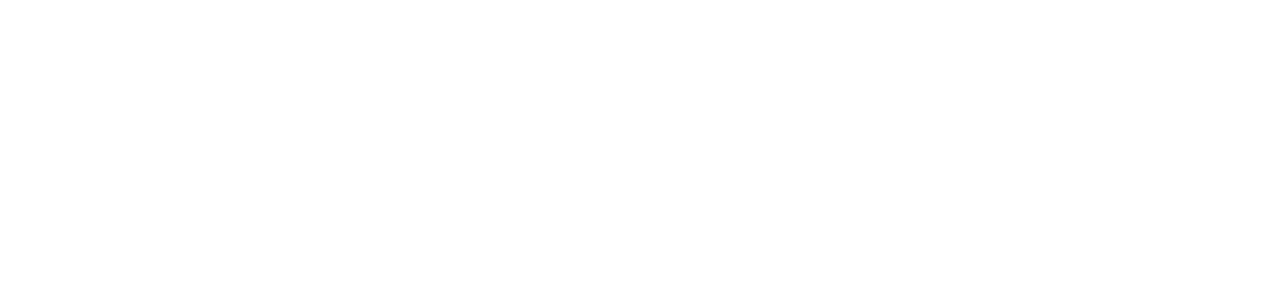
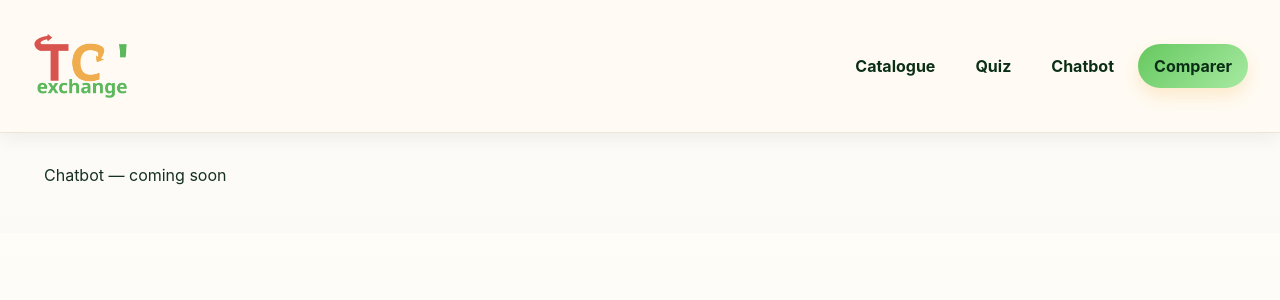
Before and after one commit to SsylaB/tcexchange-web, a React (Vite) app: page /compare in a window 1280 px wide. Before the commit this address had no page. Shown: the top 300 px of the page. Built offline with nearby package versions, Linux system fonts and the light colour scheme.

Commit message:
change naming convention from camelCase to snake_case implement backend for data-fetching and remove hard-coded data destinations.json improve layout and TC theme (4 colours in the header)

```diff
--- a/src/App.tsx
+++ b/src/App.tsx
@@ -4,6 +4,7 @@ import CatalogPage from "./pages/CatalogPage";
 import QuizPage from "./pages/QuizPage";
 import ChatbotPage from "./pages/ChatbotPage";
 import DestinationPage from "./pages/DestinationPage";
+import ComparePage from "./pages/ComparePage";
 
 function App() {
     return (
@@ -14,6 +15,7 @@ function App() {
                     <Route path="/destination/:id" element={<DestinationPage />} />
                     <Route path="/quiz" element={<QuizPage />} />
                     <Route path="/chatbot" element={<ChatbotPage />} />
+                    <Route path={"/compare"} element={<ComparePage />} />
                 </Route>
             </Routes>
         </BrowserRouter>
--- a/src/components/Header.tsx
+++ b/src/components/Header.tsx
@@ -5,17 +5,30 @@ function Header() {
     return (
         <header className="header">
             <div className="header__logo">
-                <img src="/logo_full.png" alt="TC'exchange" />
+                <NavLink to="/">
+                    <img src="/logo_full.png" alt="TC'exchange"/>
+                </NavLink>
             </div>
             <nav className="header__nav">
-                <NavLink to="/" end className={({ isActive }) => isActive ? "nav-link nav-link--active" : "nav-link"}>
+                <NavLink to="/" end
+                         className={({ isActive }) =>
+                             `nav-link nav-link--catalog${isActive ? " nav-link--active" : ""}`}>
                     Catalogue
                 </NavLink>
-                <NavLink to="/quiz" className={({ isActive }) => isActive ? "nav-link nav-link--active" : "nav-link"}>
+                <NavLink to="/quiz"
+                         className={({ isActive }) =>
+                             `nav-link nav-link--quiz${isActive ? " nav-link--active" : ""}`}>
                     Quiz
                 </NavLink>
-                <NavLink to="/chatbot" className={({ isActive }) => isActive ? "nav-link nav-link--active" : "nav-link"}>
+                <NavLink to="/chatbot"
+                         className={({ isActive }) =>
+                             `nav-link nav-link--chatbot${isActive ? " nav-link--active" : ""}`}>
                     Chatbot
+                </NavLink>
+                <NavLink to="/compare"
+                         className={({ isActive }) =>
+                             `nav-link nav-link--compare${isActive ? " nav-link--active" : ""}`}>
+                    Comparer
                 </NavLink>
             </nav>
         </header>
--- a/src/styles/Header.css
+++ b/src/styles/Header.css
@@ -57,12 +57,36 @@
     box-shadow: 0 8px 18px rgba(243, 179, 76, 0.25);
 }
 
-.nav-link--quiz.nav-link--active {
-    background: linear-gradient(135deg, #f06a63, #f6a29d);
+.nav-link--catalog:hover {
+    background: #edbfbc;
+    color: var(--green-dark);
+}
+.nav-link--catalog.nav-link--active {
+    background: linear-gradient(135deg, var(--red), #f6a29d);
 }
 
+.nav-link--quiz:hover {
+    background: #fff1cf;
+    color: var(--green-dark);
+}
+.nav-link--quiz.nav-link--active {
+    background: linear-gradient(135deg, var(--orange), #ffd57b);
+}
+
+.nav-link--chatbot:hover {
+    background: #c5e8f1;
+    color: var(--green-dark);
+}
 .nav-link--chatbot.nav-link--active {
     background: linear-gradient(135deg, var(--blue-light), #9adff0);
+}
+
+.nav-link--compare:hover {
+    background: #c8ecc5;
+    color: var(--green-dark);
+}
+.nav-link--compare.nav-link--active {
+    background: linear-gradient(135deg, var(--green-light), #a7eaa2);
 }
 
 @media (max-width: 900px) {
```
